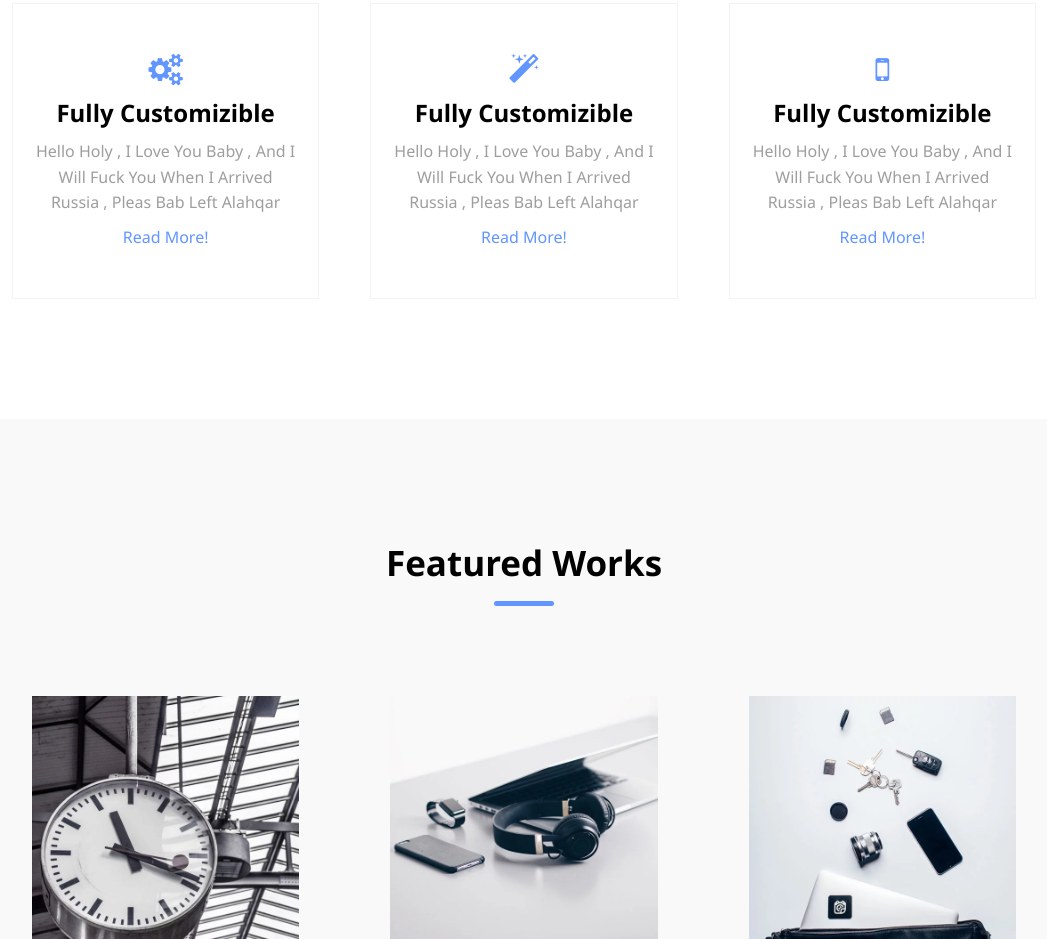
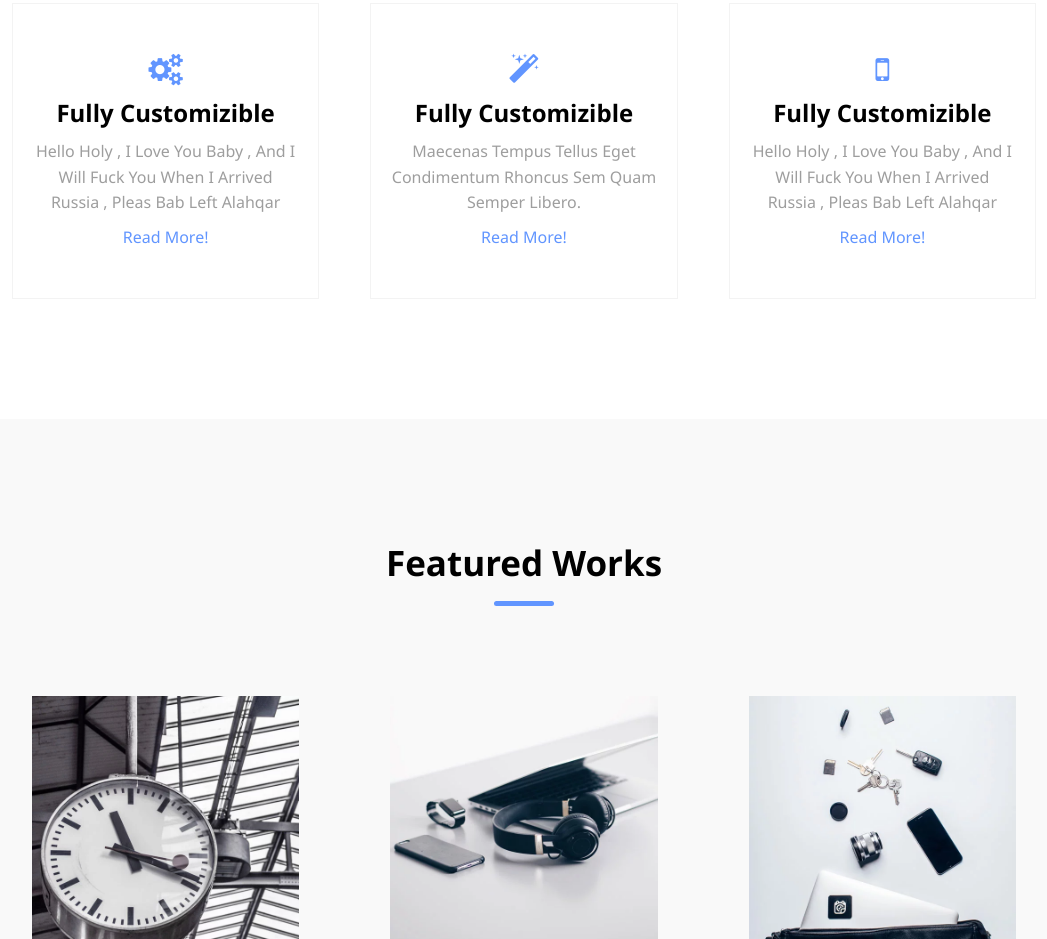
Before and after one commit to medojo/template, a plain HTML site: page index.html in a window 1280 px wide. Shown: the part 1054-1993 px from the top of the page, without its empty margins (116-1163 px from the left). Drawn offline with Linux system fonts and the light colour scheme.

Commit message:
Update index.html

```diff
--- a/index.html
+++ b/index.html
@@ -63,7 +63,7 @@
                 <div class="about-content ltr-effect mg">
                     <i class="fa fa-magic fa-2x"></i>
                     <h2 class="about-content-title">fully customizible</h2>
-                    <p class="about-content-desc">Hello holy , i love you baby , and i will fuck you when i arrived russia , pleas bab left alahqar
+                    <p class="about-content-desc">Maecenas Tempus Tellus Eget Condimentum Rhoncus Sem Quam Semper Libero.
                     </p>
                     <a href="#" class="about-content-link">read more!</a>
                 </div>
```
